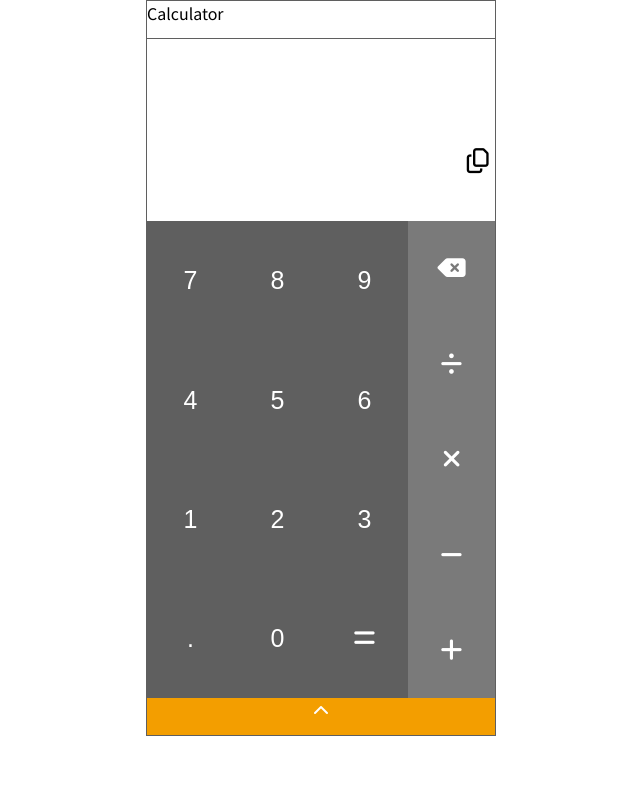
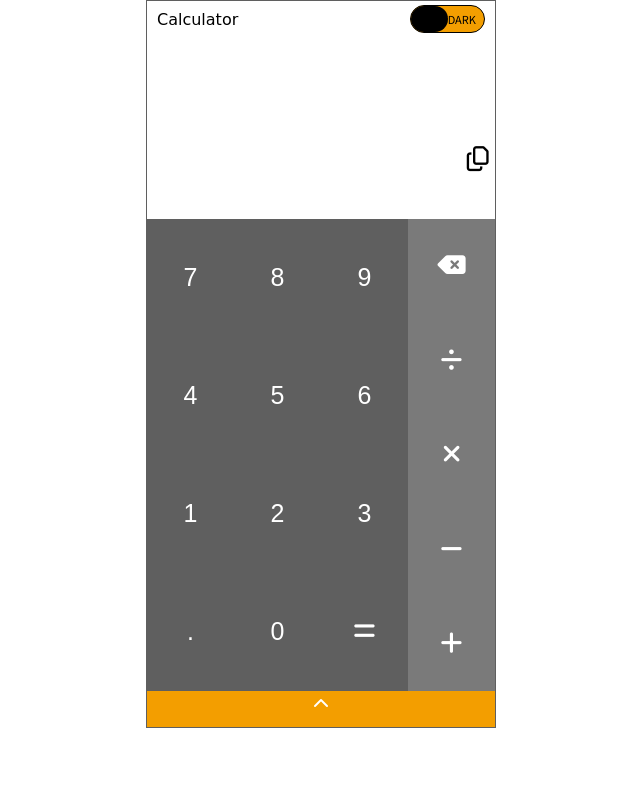
Before and after one commit to KodingNYoung/calculator, a plain HTML site: page index.html in a window 1280 px wide. Shown: the whole page, without its empty margins (319-959 px from the left). Drawn offline with Linux system fonts and the light colour scheme; a web font is replaced by a local one.

Commit message:
added dark mode to it

```diff
--- a/css/style.css
+++ b/css/style.css
@@ -1,15 +1,22 @@
 @import url('https://fonts.googleapis.com/css2?family=Noto+Sans+JP&display=swap');
+@import url('https://fonts.googleapis.com/css2?family=Modak&display=swap');
 *{
     margin: 0;
     padding: 0;
     box-sizing: border-box;
 }
+html {
+    /* background-color: black; */
+    /* filter: invert(1) hue-rotate(180deg); */
+}
 body {
     display: flex;
     align-items: center;
     justify-content: center;
-    height: 92vh;
+    height: 91vh;
     font-family: 'Noto Sans JP', sans-serif;
+    background-color: white;
+    color: black;
 }
 
 button {
@@ -17,8 +24,46 @@ button {
 }
 .menu-bar{
     height: 5%;
+    display:flex;
+    justify-content: space-between;
+    align-items: center;
+    padding: 0 10px;
 }
+.menu-bar .text{
+    font-family: 'Modak', cursive;
+}
+.mode-toggle {
+    border: 1px solid black;
+    padding: 5px;
+    text-transform: uppercase;
+    font-size: 11px;
+    border-radius: 15px;
+    position: relative;
+    background-color: rgb(243, 158, 0);
+    display: grid;
+    grid-template-columns: repeat(2, 1fr);
+    cursor: pointer;
+}
+
+.mode-toggle .toggle-button {
+    position: absolute;
+    width: 50%;
+    bottom: 0px;
+    left: 0px;
+    top: 0px;
+    background-color: black;
+    border-radius: 15px;
+    transition: transform 0.5s linear;
+    display: flex;
+    justify-content: space-between;
+}
+.toggled .toggle-button {
+    transform: translateX(100%);
+}
+
 .calculator {
+    background-color: white;
+    user-select: none;
     width: 100vw;
     max-width: 350px;
     height: 100%;
@@ -26,13 +71,18 @@ button {
     overflow: hidden;
     position: relative;
 }
+.calculator.dark {
+    filter: invert(1) hue-rotate(180deg);
+
+}
 .calculator .fields {
     height: 25%;
     width: 100%;
     display: flex;
     flex-direction: column;
     justify-content: center;
-    border-top: 1px solid rgb(95, 95, 95);
+    /* border-top: 1px solid rgb(95, 95, 95); */
+
 }
 .fields>* {
     width: 100%;
@@ -45,6 +95,7 @@ button {
     text-align: right;
     outline: none;
     word-wrap: break-word;
+    color: rgb(241, 192, 99);
 }
 .fields>.output {
     padding: 0;
@@ -60,6 +111,9 @@ button {
 .output .output-field {
     padding: 0 10px;
     color: black;
+    color: rgb(243, 158, 0);
+    font-size: 35px;
+
 }
 .output button {
     cursor: pointer;
--- a/index.html
+++ b/index.html
@@ -10,9 +10,15 @@
     <script src="https://kit.fontawesome.com/1395a25f53.js" crossorigin="anonymous"></script>
 </head>
 <body>
-    <div class="calculator">
+    <div class="calculator" id="calculator" >
         <div class="menu-bar">
-            <span>Calculator</span>
+            <span class="text">Calculator</span>
+
+            <div class="mode-toggle" id="mode-toggle">
+                <span class="light" id="light">light</span>
+                <span class="dark" id="dark">dark</span>
+                <div class="toggle-button"></div>
+            </div>
         </div>
         <div class="fields">
 
--- a/js/UI.js
+++ b/js/UI.js
@@ -5,6 +5,10 @@ const output = document.getElementById("output-field");
 // get the chevron container and overlay
 const chervon = document.querySelector(".chevron");
 const overlay = document.querySelector(".over-lay");
+
+// get the mode toggler
+const modeBtn = document.getElementById("mode-toggle");
+const calculator = document.getElementById("calculator");
 
 // copy function
 const copyAns = () => {
@@ -75,9 +79,22 @@ const handleChevronClick = (e) => {
     }
 }
 
+const toggleMode = (e) => {
+    const target = e.target.closest("#mode-toggle");
+
+    // change the switch
+    target.classList.toggle("toggled");
+
+    // change the mode
+    calculator.classList.toggle("dark");
+}
+
 // add event listener to it..
 // copy
 copyBtn.addEventListener("click", copyAns)
 
 // chevron
 chervon.addEventListener("click", handleChevronClick);
+
+// mode toggle
+modeBtn.addEventListener("click", toggleMode)
```
